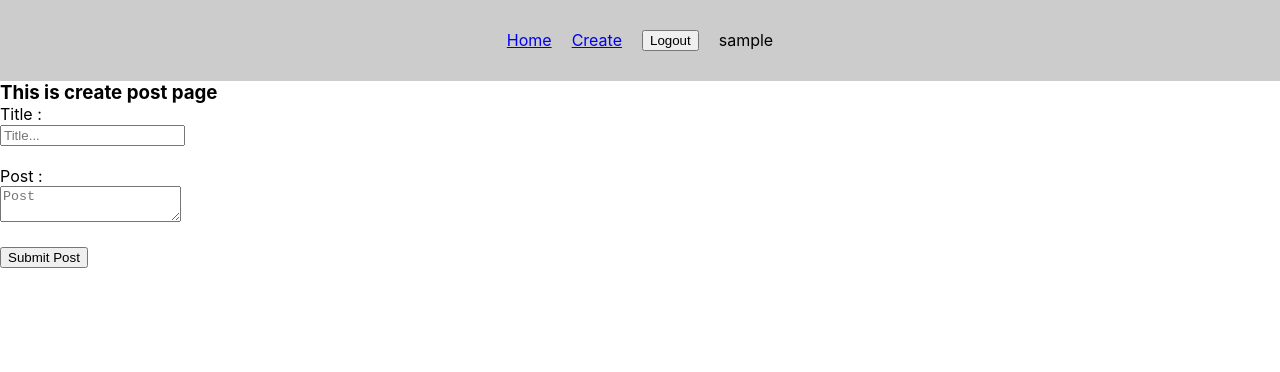
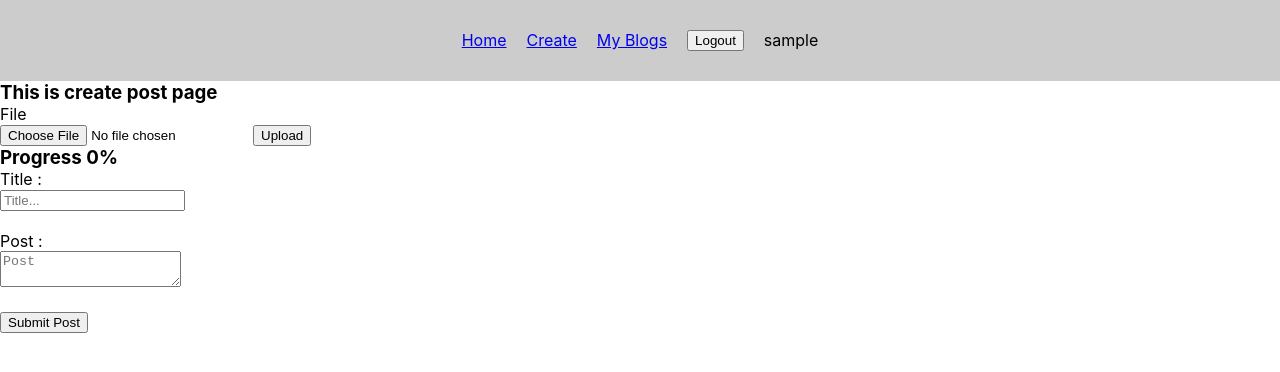
Before and after one commit to tsandeepa/fire-blog, a React (Create React App) app: page /create in a window 1280 px wide. Shown: the top 372 px of the page. Built offline with nearby package versions, Linux system fonts and the light colour scheme; no server answers; sample sign-in values are in the browser's storage.

Commit message:
my blog page added with filter

```diff
--- a/src/App.js
+++ b/src/App.js
@@ -6,6 +6,7 @@ import Login from './Pages/Login';
 import { useEffect, useState } from 'react';
 import { signOut } from 'firebase/auth';
 import { auth } from "./firebase-config";
+import MyBlogs from './Pages/MyBlogs';
 
 function App() {
 
@@ -27,18 +28,21 @@ function App() {
 
       <nav style={{display:'flex', gap:'20px', justifyContent:'center', background:'#ccc', padding:'30px'}}>
         <Link to="/">Home</Link>
-        {!isAuth? <Link to="/login">Login</Link>:
-        <>
-          <Link to="/create"   >Create</Link>
-          <button onClick={signUserOut}>Logout</button>
-          <p>{userName}</p>
-        </>
+        {!isAuth?
+          <Link to="/login">Login</Link>:
+          <>
+            <Link to="/create">Create</Link>
+            <Link to="/myblogs">My Blogs</Link>
+            <button onClick={signUserOut}>Logout</button>
+            <p>{userName}</p>
+          </>
         }
       </nav>
       <Routes>
         <Route path='/' element={<Home isAuth={isAuth} setUserName={setUserName}/>} />
         <Route path='/create' element={<CraetePost isAuth={isAuth}/>} />
         <Route path='/login' element={<Login setIsAuth={setIsAuth} />} />
+        <Route path='/myblogs' element={<MyBlogs isAuth={isAuth} />} />
       </Routes>
     </Router>
   );
--- /dev/null
+++ b/src/Components/useFetch.js
@@ -0,0 +1,39 @@
+import { useEffect, useState } from "react";
+import { getDocs, collection, deleteDoc, doc } from "firebase/firestore";
+import { auth, db } from "../firebase-config";
+
+
+const useFetch = () => {
+
+
+
+
+    const [reload, setReload] = useState(false)
+    const [isLoading, setIsLoading] = useState(false)
+    const postsCollectionRef = collection(db, "posts")
+
+    const [postList, setPostList] = useState([])
+
+
+
+    useEffect(()=>{
+        setIsLoading(true)
+        const getPosts = async () => {
+            const data = await getDocs(postsCollectionRef);
+            console.log(data);
+            console.log(data.docs.map((doc)=> ({...doc.data(), id: doc.id})));
+            setPostList(data.docs.map((doc)=> ({...doc.data(), id: doc.id})))
+            setIsLoading(false)
+        };
+
+        getPosts()
+
+    },[reload])
+
+    return {reload, isLoading, setReload, postList}
+
+
+
+}
+
+export default useFetch;
--- a/src/Pages/CreatePost.js
+++ b/src/Pages/CreatePost.js
@@ -1,7 +1,8 @@
-import { useEffect, useState } from "react";
+import { useEffect, useRef, useState } from "react";
 import { addDoc, collection } from "firebase/firestore";
-import { db, auth } from "../firebase-config";
+import { db, auth, storage } from "../firebase-config";
 import { useNavigate } from "react-router-dom";
+import { getDownloadURL, ref, uploadBytesResumable } from "firebase/storage";
 
 const CraetePost = ({isAuth}) => {
 
@@ -9,13 +10,16 @@ const CraetePost = ({isAuth}) => {
 
     const [title, setTitle] = useState('')
     const [postText, setPostText] = useState('')
+    const [file, setFile] = useState(null)
+    const [progress, setProgress] = useState(0)
+    const [coverImg, setCoverImg] = useState(null)
 
     let navigate = useNavigate();
 
     const postsCollectionRef = collection(db, "posts")
 
     const createPost = async () =>{
-        await addDoc(postsCollectionRef,{title, postText, author: {name: auth.currentUser.displayName, id: auth.currentUser.uid }});
+        await addDoc(postsCollectionRef,{title, postText, coverImg, author: {name: auth.currentUser.displayName, id: auth.currentUser.uid }});
         navigate('/')
     }
 
@@ -25,12 +29,51 @@ const CraetePost = ({isAuth}) => {
             navigate('/login')
         }
     },[])
+    const inpFileRef = useRef(null)
+    const fileHandler = (e) =>{
+        // const file = e.target[0].files[0];
+        console.log(inpFileRef.current);
+    }
 
+
+    const handleFileInput = (e) => {
+        // handle validations
+        // onFileSelect(e.target.files[0])
+        const upFile = e.target.files[0];
+        setFile(upFile)
+    }
+
+    const btnUploadFile = () =>{
+        console.log(file);
+        if(!file) return
+
+        const storageRef = ref(storage, `/files/${file.name}`);
+        const uploadtask = uploadBytesResumable(storageRef, file);
+        uploadtask.on("state_changed", (snapshot) =>{
+            const prog = Math.round(
+                (snapshot.bytesTransferred / snapshot.totalBytes)*100
+            );
+            setProgress(prog)
+        },
+            (err) => console.log(err),
+            ()=>{
+                getDownloadURL(uploadtask.snapshot.ref).then(url => {
+                    setCoverImg(url)
+                    console.log(url)
+                })
+            }
+        );
+    }
     return (
         <div className="createPost-conatiner">
 
             <h3>This is create post page</h3>
-
+            <div className="form-group">
+                    <label>File</label><br/>
+                    <input  type="file" onChange={handleFileInput}/>
+                    <button onClick={()=>btnUploadFile()}>Upload</button> <br></br>
+                    <h3>Progress {progress}%</h3>
+            </div>
             <div className="post-box">
                 <div className="form-group">
                     <label>Title : {title}</label><br/>
@@ -41,6 +84,7 @@ const CraetePost = ({isAuth}) => {
                     <label>Post :{postText} </label><br/>
                     <textarea placeholder="Post" onChange={(e)=>{setPostText(e.target.value)}}></textarea>
                 </div>
+
                 <br/>
                 <button onClick={createPost}>Submit Post</button>
             </div>
--- a/src/Pages/Home.js
+++ b/src/Pages/Home.js
@@ -2,30 +2,32 @@ import { useEffect, useState } from "react";
 import { getDocs, collection, deleteDoc, doc } from "firebase/firestore";
 import { auth, db } from "../firebase-config";
 import { async } from "@firebase/util";
+import useFetch from "../Components/useFetch";
 
 
 const Home = ({isAuth, setUserName}) => {
 
-    const [postList, setPostList] = useState([])
-    const [isLoading, setIsLoading] = useState(false)
-    const postsCollectionRef = collection(db, "posts")
-    const [reload, setReload] = useState(false)
+    // const [postList, setPostList] = useState([])
+    // const [isLoading, setIsLoading] = useState(false)
+    // const postsCollectionRef = collection(db, "posts")
+    // const [reload, setReload] = useState(false)
 
-
+    const {reload, isLoading, setReload, postList} = useFetch(setUserName)
     setUserName(localStorage.getItem('userName'))
 
-    useEffect(()=>{
-        setIsLoading(true)
-        const getPosts = async () => {
-            const data = await getDocs(postsCollectionRef);
-            console.log(data.docs.map((doc)=> ({...doc.data()})));
-            setPostList(data.docs.map((doc)=> ({...doc.data(), id: doc.id})))
-            setIsLoading(false)
-        };
+    // useEffect(()=>{
+    //     setIsLoading(true)
+    //     const getPosts = async () => {
+    //         const data = await getDocs(postsCollectionRef);
+    //         console.log(data);
+    //         console.log(data.docs.map((doc)=> ({...doc.data(), id: doc.id})));
+    //         setPostList(data.docs.map((doc)=> ({...doc.data(), id: doc.id})))
+    //         setIsLoading(false)
+    //     };
 
-        getPosts()
+    //     getPosts()
 
-    },[reload])
+    // },[reload])
 
     const deletePost = async (id) =>{
         console.log(id);
@@ -48,7 +50,8 @@ const Home = ({isAuth, setUserName}) => {
                         return(
                             <div key={i}>
                                 <h3>{post.title}</h3>
-                                <label>{post.author.name}</label>
+                                <img style={{width:'100px'}} src={post.coverImg} alt="" /> <br></br>
+
                                 <label>{post.author.name}</label>
 
                                 {
--- /dev/null
+++ b/src/Pages/MyBlogs.js
@@ -0,0 +1,68 @@
+import { useEffect } from "react";
+import { useNavigate } from "react-router-dom";
+import useFetch from "../Components/useFetch";
+import { auth, db } from "../firebase-config";
+import { getDocs, collection, deleteDoc, doc } from "firebase/firestore";
+
+
+
+const MyBlogs = ({isAuth}) => {
+
+
+    let navigate = useNavigate();
+
+    useEffect(()=>{
+        if(!isAuth){
+            navigate('/login')
+        }
+    },[])
+
+    const {reload, isLoading, setReload, postList} = useFetch()
+
+    const deletePost = async (id) =>{
+        console.log(id);
+        const postDoc = doc(db, "posts",id)
+         await deleteDoc(postDoc)
+         setReload(!reload)
+    }
+
+
+    return (
+        <div>
+            <h5>My Blogs</h5>
+
+            {isLoading && <div>Loading...</div>}
+
+                {
+                    postList.map((post,i)=>{
+                        return(
+                            <div key={i}>
+
+
+                                    {
+                                        isAuth && post.author.id == auth.currentUser.uid && (
+
+                                           <>
+                                             <h3>{post.title}</h3>
+                                            <img style={{width:'100px'}} src={post.coverImg} alt="" /> <br></br>
+
+                                            <label>{post.author.name}</label>
+
+                                                <button onClick={()=>{deletePost(post.id)}}>Delete</button>
+                                                <br/>
+                                                <br/>
+                                           </>
+
+                                        )
+                                    }
+
+
+                            </div>
+                        )
+                    })
+                }
+        </div>
+     );
+}
+
+export default MyBlogs;
--- a/src/firebase-config.js
+++ b/src/firebase-config.js
@@ -1,5 +1,6 @@
 // Import the functions you need from the SDKs you need
 import { initializeApp } from "firebase/app";
+import { getStorage } from 'firebase/storage'
 import { getFirestore } from "firebase/firestore"
 import { getAuth, GoogleAuthProvider } from "firebase/auth"
 // TODO: Add SDKs for Firebase products that you want to use
@@ -19,5 +20,6 @@ const firebaseConfig = {
 const app = initializeApp(firebaseConfig);
 
 export const db = getFirestore(app)
+export const storage = getStorage(app)
 export const auth = getAuth(app);
 export const prover = new GoogleAuthProvider();
```
